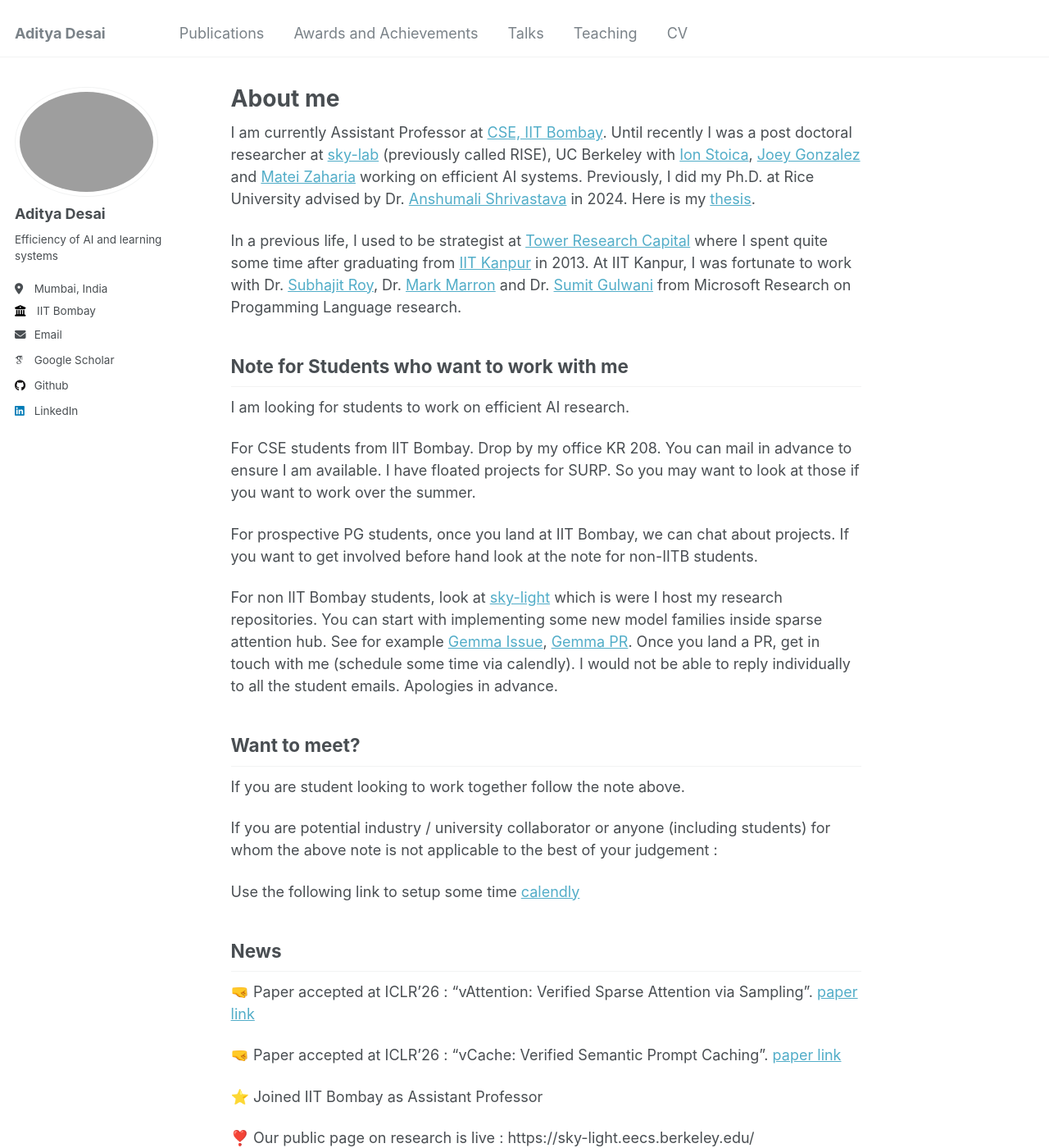
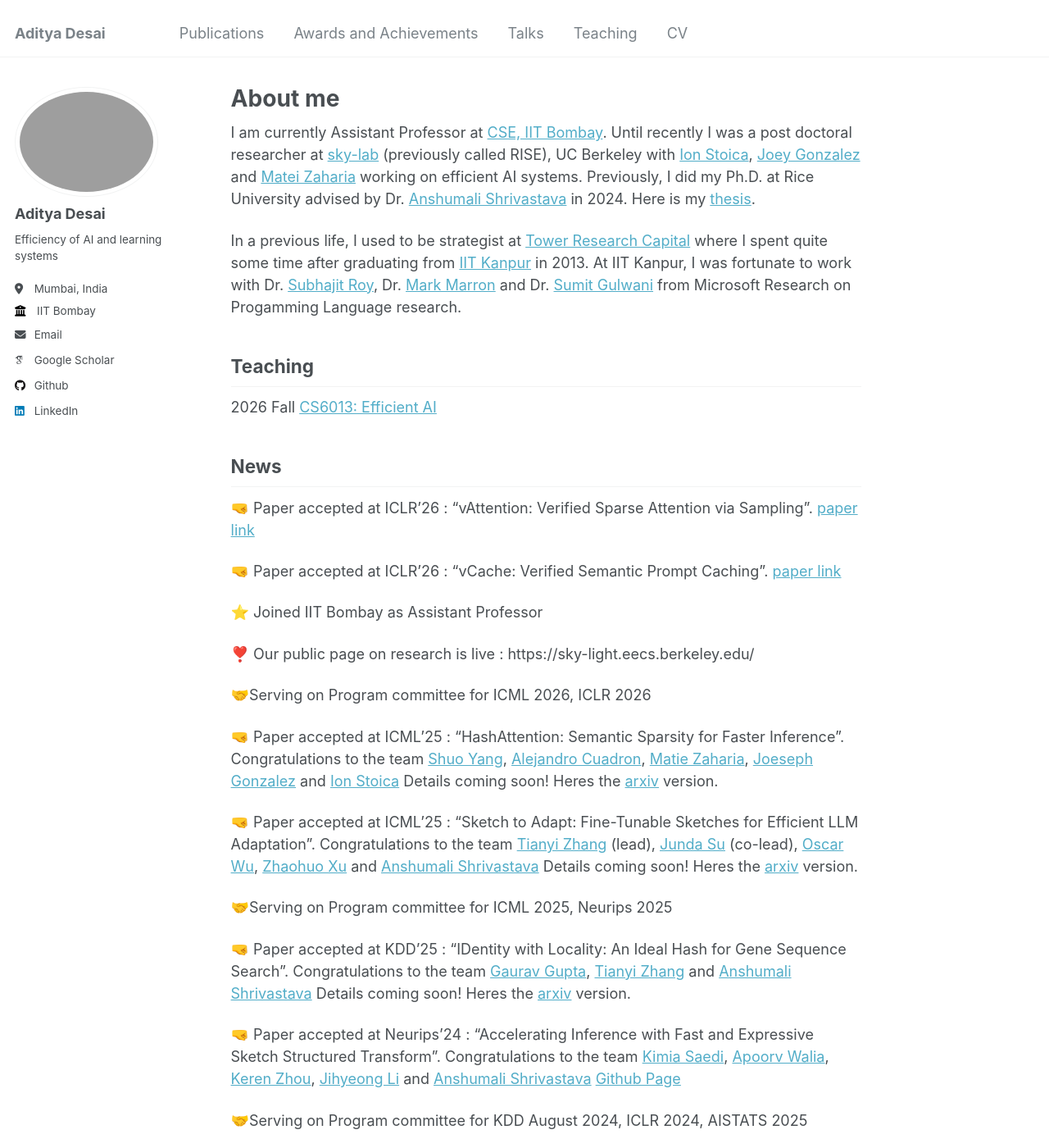
Before and after one commit to apd10/apd10.github.io, a Jekyll site: the page built from _pages/about.md, in a window 1280 px wide and 1400 px high. Shown: the whole window at 82% size. Built offline with Jekyll 4.4.1, drawn with Linux system fonts in a browser that asks for light colours; some web fonts are replaced.

Commit message:
Revise about page to update teaching and remove student notes
Removed student collaboration notes and added teaching information.

```diff
--- a/_pages/about.md
+++ b/_pages/about.md
@@ -11,21 +11,8 @@ I am currently Assistant Professor at [CSE, IIT Bombay](https://www.cse.iitb.ac.
 
 In a previous life, I used to be strategist at [Tower Research Capital](https://tower-research.com/) where I spent quite some time after graduating from [IIT Kanpur](https://www.cse.iitk.ac.in/) in 2013. At IIT Kanpur, I was fortunate to work with Dr. [Subhajit Roy](https://www.cse.iitk.ac.in/users/subhajit/), Dr. [Mark Marron](https://software.imdea.org/~marron/) and Dr. [Sumit Gulwani](https://www.microsoft.com/en-us/research/people/sumitg/) from Microsoft Research on Progamming Language research.
 
-## Note for Students who want to work with me
-I am looking for students to work on efficient AI research.
-
-For CSE students from IIT Bombay. Drop by my office KR 208. You can mail in advance to ensure I am available. I have floated projects for SURP. So you may want to look at those if you want to work over the summer.
-
-For prospective PG students, once you land at IIT Bombay, we can chat about projects. If you want to get involved before hand look at the note for non-IITB students.
-
-For non IIT Bombay students, look at [sky-light](https://github.com/skylight-org) which is were I host my research repositories. You can start with implementing some new model families inside sparse attention hub. See for example [Gemma Issue](https://github.com/skylight-org/sparse-attention-hub/issues/72), [Gemma PR](https://github.com/skylight-org/sparse-attention-hub/pull/76). Once you land a PR, get in touch with me (schedule some time via calendly). I would not be able to reply individually to all the student emails. Apologies in advance.
-
-## Want to meet?
-If you are student looking to work together follow the note above.
-
-If you are potential industry / university collaborator or anyone (including students) for whom the above note is not applicable to the best of your judgement :
-
-Use the following link to setup some time [calendly](https://calendly.com/apdesai-cse-iitb/30min)
+## Teaching
+2026 Fall [CS6013: Efficient AI](https://apd10.github.io/CS6013_Fall26/)
 
 
 ## News
```
